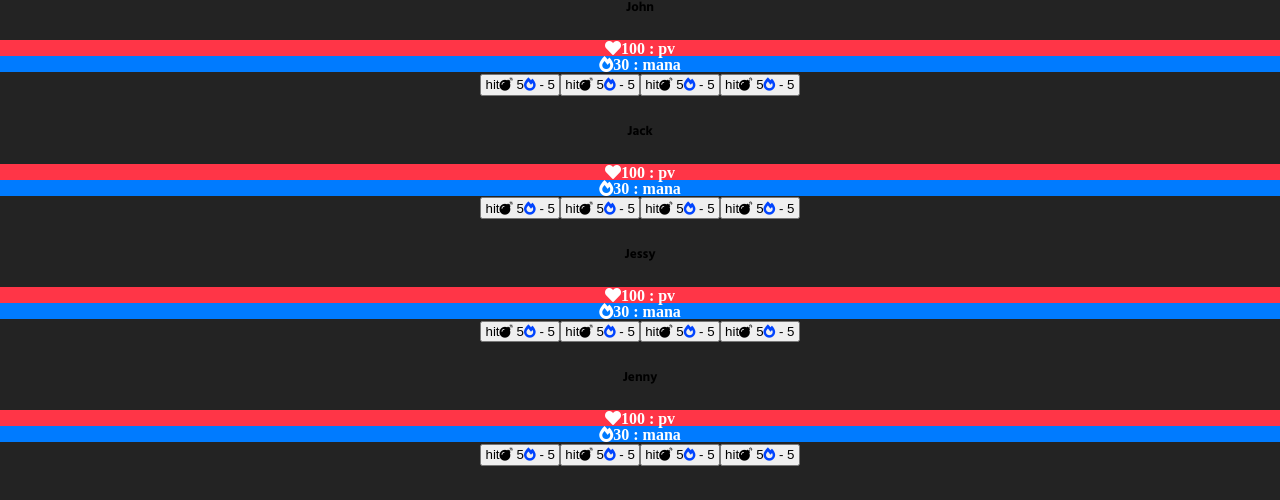
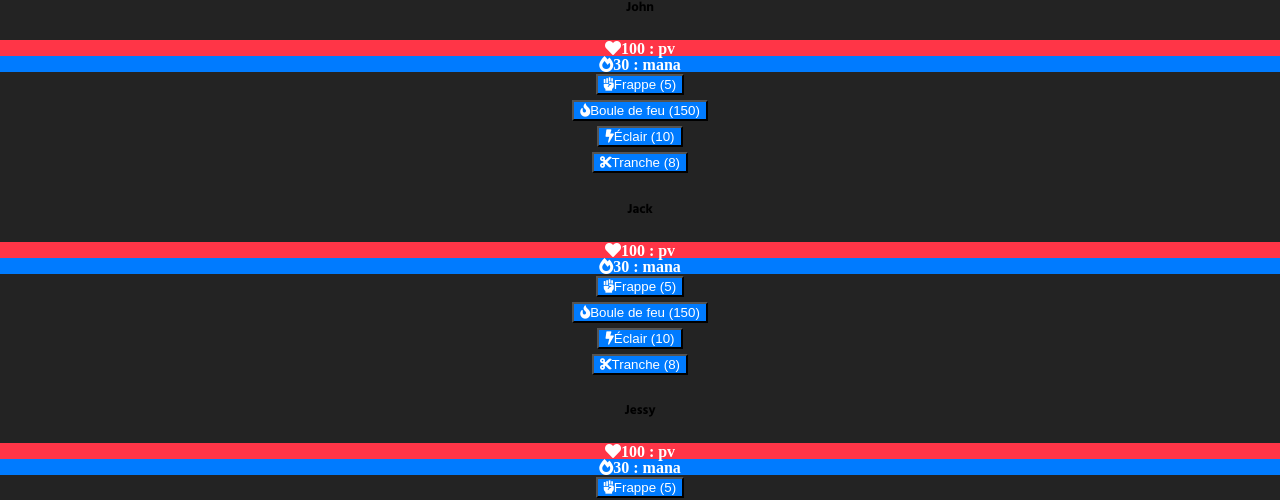
Before and after one commit to Moonyelit/Royal-Rumble, a React (Vite) app: page / in a window 1280 px wide. Shown: the part 327-827 px from the top of the page. Built offline with nearby package versions, Linux system fonts and the light colour scheme.

Commit message:
ADD : combat

```diff
--- a/src/components/ButtonCapacity/ButtonCapacity.jsx
+++ b/src/components/ButtonCapacity/ButtonCapacity.jsx
@@ -1,19 +1,107 @@
-import "./ButtonCapacity.css";
+import React, { useState, useEffect } from "react";
+import { useDispatch, useSelector } from "react-redux";
+import { hitMonster, hitBack } from "../../features/fight/fightSlice";
 
-function ButtonCapacity() {
+function ButtonCapacity({ player, attackType, damage, manaCost, icon }) {
+  const dispatch = useDispatch();
+  const [message, setMessage] = useState(null);
+  const gameStatus = useSelector(state => state.fight.gameStatus);
+  const playersWhoActed = useSelector(state => state.fight.playersWhoActed);
+
+  // Vérifier si ce joueur a déjà agi
+  const hasPlayerActed = playersWhoActed.includes(player.id);
+
+  // Effet pour nettoyer le timeout si le composant est démonté
+  useEffect(() => {
+    let timeout;
+    if (message) {
+      timeout = setTimeout(() => {
+        setMessage(null);
+      }, 2000); // Le message disparaît après 2 secondes
+    }
+    return () => {
+      if (timeout) clearTimeout(timeout);
+    };
+  }, [message]);
+
+  // Effet pour afficher un message en fonction du statut du jeu
+  useEffect(() => {
+    if (gameStatus === "defeat") {
+      setMessage("DÉFAITE ! Tous les joueurs sont morts.");
+    } else if (gameStatus === "victory") {
+      setMessage("VICTOIRE ! Le monstre a été vaincu !");
+    }
+  }, [gameStatus]);
+
+  // Ajouter cet effet pour afficher un message si le joueur est mort ou a déjà agi
+  useEffect(() => {
+    if (player.pv === 0) {
+      setMessage("Ce joueur n'a plus de PV, il ne peut plus attaquer !");
+    } else if (hasPlayerActed) {
+      setMessage("Ce joueur a déjà agi ce tour, attendez que les autres agissent.");
+    }
+  }, [player.pv, hasPlayerActed]);
+
   const fight = () => {
-    console.log("aie !");
+    if (player.pv > 0 && player.mana >= manaCost && !hasPlayerActed) {
+      // Le joueur attaque le monstre
+      dispatch(hitMonster({ damage, playerId: player.id, manaCost }));
+
+      function getRandomInt(min, max) {
+        return Math.floor(Math.random() * (max - min + 1)) + min;
+      }
+
+      // Probabilité de 20% que le monstre rate son attaque
+      const monsterMissesAttack = Math.random() <= 0.2;
+
+      if (!monsterMissesAttack) {
+        // Le monstre réussit son attaque (80% de chance)
+        const randomDamage = getRandomInt(3, 8);
+
+        // Le monstre contre-attaque le joueur qui l'a attaqué
+        dispatch(hitBack({ damage: randomDamage, playerId: player.id }));
+
+        // Afficher un message pour l'attaque réussie
+        setMessage(`Le monstre contre-attaque et inflige ${randomDamage} dégâts!`);
+      } else {
+        // Le monstre rate son attaque
+        setMessage("Le monstre rate son attaque!");
+      }
+    }
   };
 
   return (
-    <button
-      type="button"
-      onClick={fight}
-      className="btn btn-success material-tooltip-main "
-    >
-      hit
-      <i className="fas fa-bomb"></i> 5<i className="fas fa-fire-alt"></i> - 5
-    </button>
+    <div>
+      <button
+        className="btn btn-sm m-1"
+        onClick={fight}
+        disabled={(player.pv === 0) || (player.mana < manaCost) || (gameStatus !== "playing") || hasPlayerActed}
+        style={{
+          backgroundColor: hasPlayerActed ? "#6c757d" : "#007bff",
+          color: "white"
+        }}
+      >
+        <i className={`fas ${icon} mr-1`}></i>
+        {attackType} ({damage})
+      </button>
+
+      {message && (
+        <div
+          style={{
+            position: "absolute",
+            backgroundColor: "rgba(0, 0, 0, 0.7)",
+            color: "white",
+            padding: "5px 10px",
+            borderRadius: "5px",
+            fontSize: "0.9rem",
+            marginTop: "5px",
+            zIndex: 100
+          }}
+        >
+          {message}
+        </div>
+      )}
+    </div>
   );
 }
 
--- a/src/components/Monster/Monster.jsx
+++ b/src/components/Monster/Monster.jsx
@@ -1,7 +1,12 @@
-import './Monster.css';
+import React from "react";
+import { useSelector } from "react-redux";
+
 import ProgressBar from "../ProgressBar/ProgressBar";
+import "./Monster.css";
 
 function Monster() {
+  const monster = useSelector((state) => state.fight.monster);
+
   return (
     <section>
       <div className="container">
@@ -26,8 +31,8 @@ function Monster() {
                 </div>
               </div>
               <ProgressBar
-                pv="800"
-                pvMax="800"
+                pv={monster.pv}
+                pvMax={monster.pvMax}
                 bgType="bg-danger"
                 faType="fa-heart"
                 barName=" : pv"
--- a/src/components/PlayerCard.jsx
+++ b/src/components/PlayerCard.jsx
@@ -24,13 +24,37 @@ function PlayerCard({ player }) {
           barName=" : mana "
         />
 
-        <span className="badge badge-danger ml-2 " id="degatSpanJ1"></span>
+        <span className="badge badge-danger ml-2 " id={`degatSpanJ${player.id}`}></span>
         <div className="row ">
           <div>
-            <ButtonCapacity player={player} />
-            <ButtonCapacity player={player} />
-            <ButtonCapacity player={player} />
-            <ButtonCapacity player={player} />
+            <ButtonCapacity
+              player={player}
+              attackType="Frappe"
+              damage={5}
+              manaCost={0}
+              icon="fa-fist-raised"
+            />
+            <ButtonCapacity
+              player={player}
+              attackType="Boule de feu"
+              damage={150}
+              manaCost={5}
+              icon="fa-fire"
+            />
+            <ButtonCapacity
+              player={player}
+              attackType="Éclair"
+              damage={10}
+              manaCost={3}
+              icon="fa-bolt"
+            />
+            <ButtonCapacity
+              player={player}
+              attackType="Tranche"
+              damage={8}
+              manaCost={2}
+              icon="fa-cut"
+            />
           </div>
         </div>
       </div>
--- a/src/components/PlayerList.jsx
+++ b/src/components/PlayerList.jsx
@@ -1,17 +1,13 @@
-import { useState } from "react";
+import React from "react";
+import { useSelector } from "react-redux";
 import PlayerCard from "./PlayerCard";
 
 function PlayerList() {
-  const [players] = useState({
-    1: { name: "John", pv: 100, pvMax: 100, mana: 30, manaMax: 30, id: 1 },
-    2: { name: "Jack", pv: 100, pvMax: 100, mana: 30, manaMax: 30, id: 2 },
-    3: { name: "Jessy", pv: 100, pvMax: 100, mana: 30, manaMax: 30, id: 3 },
-    4: { name: "Jenny", pv: 100, pvMax: 100, mana: 30, manaMax: 30, id: 4 },
-  });
+  const players = useSelector((state) => state.fight.players);
 
   return (
     <div className="row">
-      {Object.values(players).map((player) => (
+      {players.map((player) => (
         <PlayerCard key={player.id} player={player} />
       ))}
     </div>
--- a/src/features/fight/fightSlice.js
+++ b/src/features/fight/fightSlice.js
@@ -1,24 +1,89 @@
 import { createSlice } from "@reduxjs/toolkit";
-
 
 const initialState = {
   players: [
-    // Nous stockerons nos combattants ici sous forme de tableau
-    // Exemple: 1: { name: "John", pv: 100, pvMax: 100, mana: 30, manaMax: 30, id: 1 },
+    { name: "John", pv: 100, pvMax: 100, mana: 30, manaMax: 30, id: 1 },
+    { name: "Jack", pv: 100, pvMax: 100, mana: 30, manaMax: 30, id: 2 },
+    { name: "Jessy", pv: 100, pvMax: 100, mana: 30, manaMax: 30, id: 3 },
+    { name: "Jenny", pv: 100, pvMax: 100, mana: 30, manaMax: 30, id: 4 },
   ],
   monster: {
-    // Notre boss à combattre
-    // Exemple: { name: "Dragon", pv: 200, pvMax: 200, strength: 15 }
+    name: "Crypto",
+    pv: 800,
+    pvMax: 800,
   },
+  gameStatus: "playing", // "playing", "victory", "defeat"
+  playersWhoActed: [] // IDs des joueurs qui ont déjà joué ce tour
 };
 
 export const fightSlice = createSlice({
   name: "fight",
   initialState,
   reducers: {
-    // Nous ajouterons nos actions ici plus tard
+    hitMonster: (state, action) => {
+      const { damage, playerId, manaCost } = action.payload;
+
+      // Vérifier si ce joueur a déjà agi
+      if (!state.playersWhoActed.includes(playerId)) {
+        // Ajouter ce joueur à la liste des joueurs qui ont agi
+        state.playersWhoActed.push(playerId);
+
+        // Appliquer les dégâts au monstre
+        state.monster.pv = Math.max(0, state.monster.pv - damage);
+
+        // Réduire le mana du joueur
+        if (manaCost > 0) {
+          const playerIndex = state.players.findIndex((p) => p.id === playerId);
+          if (playerIndex !== -1) {
+            state.players[playerIndex].mana = Math.max(
+              0,
+              state.players[playerIndex].mana - manaCost
+            );
+          }
+        }
+
+        // Vérifier si le monstre est vaincu (victoire)
+        if (state.monster.pv === 0) {
+          state.gameStatus = "victory";
+        }
+
+        // Réinitialiser les tours si tous les joueurs vivants ont joué
+        const alivePlayers = state.players.filter(player => player.pv > 0);
+        const allPlayersActed = alivePlayers.every(player =>
+          state.playersWhoActed.includes(player.id)
+        );
+
+        if (allPlayersActed) {
+          state.playersWhoActed = [];
+        }
+      }
+    },
+    // Reducer hitBack
+    hitBack: (state, action) => {
+      const { damage, playerId } = action.payload;
+
+      // Trouver le joueur à attaquer
+      const playerIndex = state.players.findIndex((p) => p.id === playerId);
+
+      // Si le joueur existe, on réduit ses PV
+      if (playerIndex !== -1) {
+        state.players[playerIndex].pv = Math.max(
+          0,
+          state.players[playerIndex].pv - damage
+        );
+      }
+
+      // Vérifier si tous les joueurs sont morts (défaite)
+      const allPlayersDead = state.players.every(player => player.pv === 0);
+      if (allPlayersDead) {
+        state.gameStatus = "defeat";
+      }
+    },
   },
 });
 
+// Export des actions
+export const { hitMonster, hitBack, resetGame } = fightSlice.actions;
+
 // Nous exportons le reducer généré automatiquement
 export default fightSlice.reducer;
```
